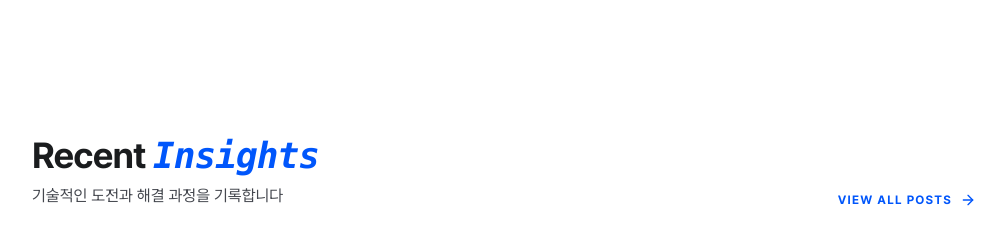
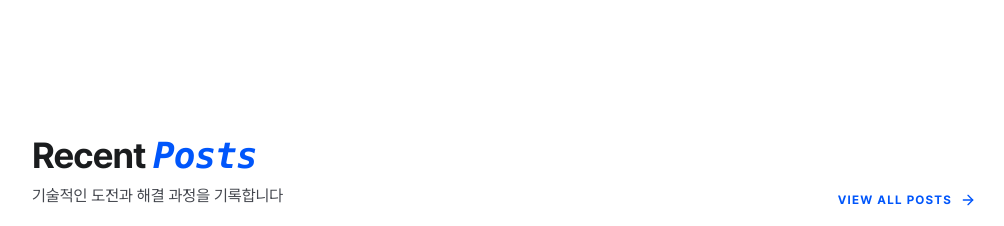
Before and after one commit to min06150315/min06150315.github.io, a React (Vite) app: page /#/ in a window 1280 px wide. Shown: the part 2900-3126 px from the top of the page, without its empty margins (136-1140 px from the left). Built offline with nearby package versions, Linux system fonts and the light colour scheme; no server answers; the database is empty; a small style sheet from the web is missing.

Commit message:
마크다운 텍스트 출력 해결

```diff
--- a/src/features/home/RecentPosts.tsx
+++ b/src/features/home/RecentPosts.tsx
@@ -2,8 +2,9 @@ import { useEffect, useState } from 'react';
 import { motion } from 'framer-motion';
 import { Link } from 'react-router-dom';
 import { ArrowRight } from 'lucide-react';
-import supabase from '@/lib/supabase'; // 실제 연동 시 주석 해제
+import supabase from '@/lib/supabase';
 import type { Post } from '@/types';
+import { removeMarkdown } from '@/utils';
 
 const RecentPosts = () => {
   const [posts, setPosts] = useState<Post[]>([]);
@@ -34,7 +35,7 @@ const RecentPosts = () => {
   if (isLoading)
     return (
       <div className="text-center py-20 text-on-surface-variant">
-        Loading insights...
+        Loading posts...
       </div>
     );
 
@@ -43,8 +44,7 @@ const RecentPosts = () => {
       <div className="flex justify-between items-end mb-12">
         <div>
           <h2 className="text-3xl md:text-4xl font-bold tracking-tight text-on-surface mb-2">
-            Recent{' '}
-            <span className="text-primary font-mono italic">Insights</span>
+            Recent <span className="text-primary font-mono italic">Posts</span>
           </h2>
           <p className="text-on-surface-variant">
             기술적인 도전과 해결 과정을 기록합니다
@@ -92,7 +92,7 @@ const RecentPosts = () => {
                 {post.title}
               </h3>
               <p className="text-on-surface-variant text-sm line-clamp-2 mb-4">
-                {post.content}
+                {removeMarkdown(post.content)}
               </p>
             </Link>
           </motion.article>
```
